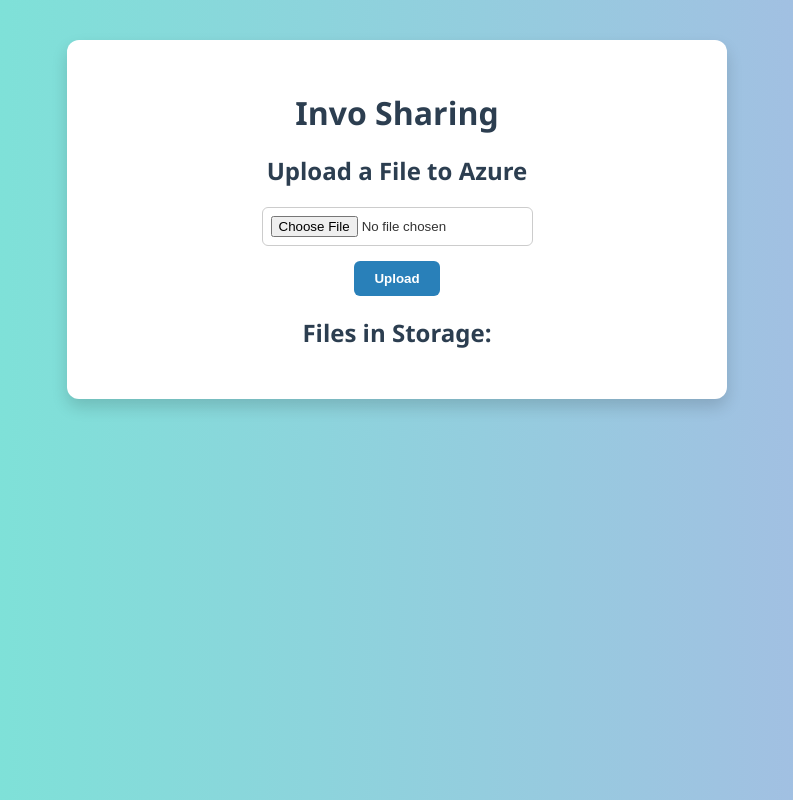
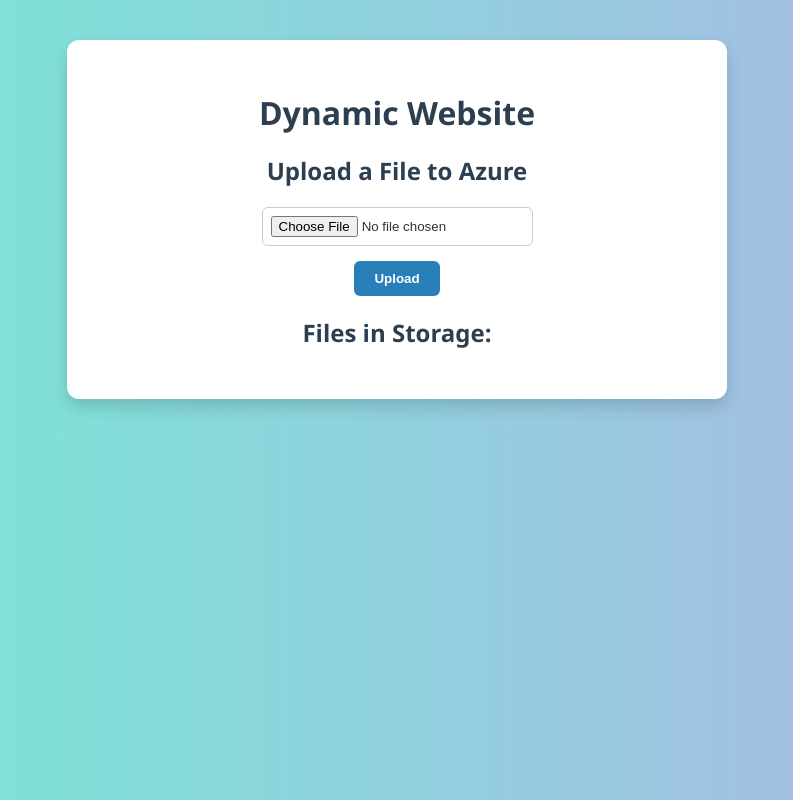
Before and after one commit to Aaakanksha30/dynamicwebapp, a website: page public/index.html in a window 1280 px wide. Shown: the whole page, without its empty margins (243-1036 px from the left). Drawn offline with Linux system fonts and the light colour scheme; no server answers.

Commit message:
Update index.html

```diff
--- a/public/index.html
+++ b/public/index.html
@@ -2,7 +2,7 @@
 <html lang="en">
 <head>
   <meta charset="UTF-8">
-  <title>Invo Sharing</title>
+  <title>Dynamic Website</title>
   <style>
     body {
       font-family: 'Segoe UI', sans-serif;
@@ -72,7 +72,7 @@
 </head>
 <body>
   <div class="container">
-    <h1>Invo Sharing</h1>
+    <h1>Dynamic Website</h1>
     <h2>Upload a File to Azure</h2>
 
     <form id="uploadForm" enctype="multipart/form-data">
```
